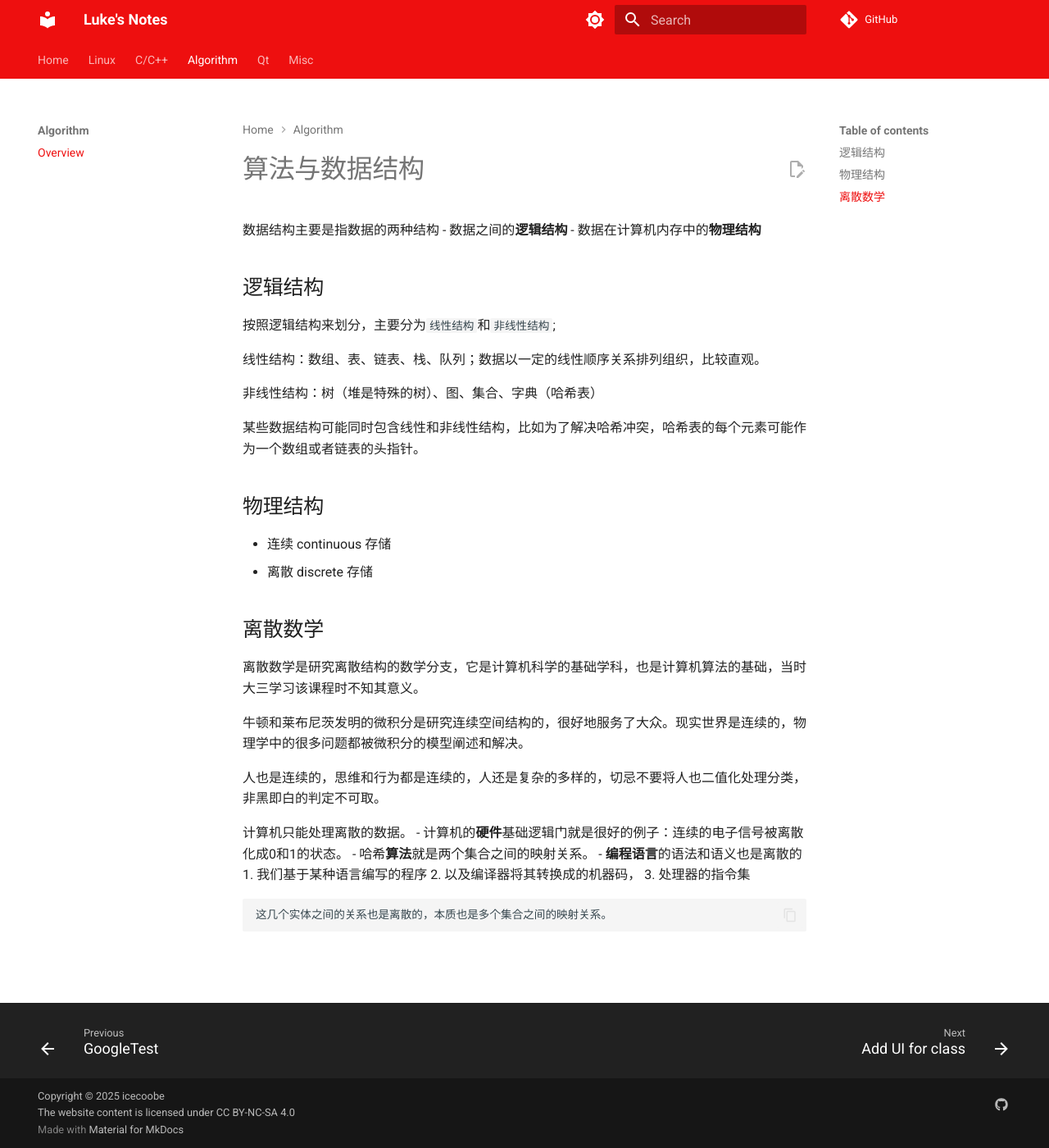
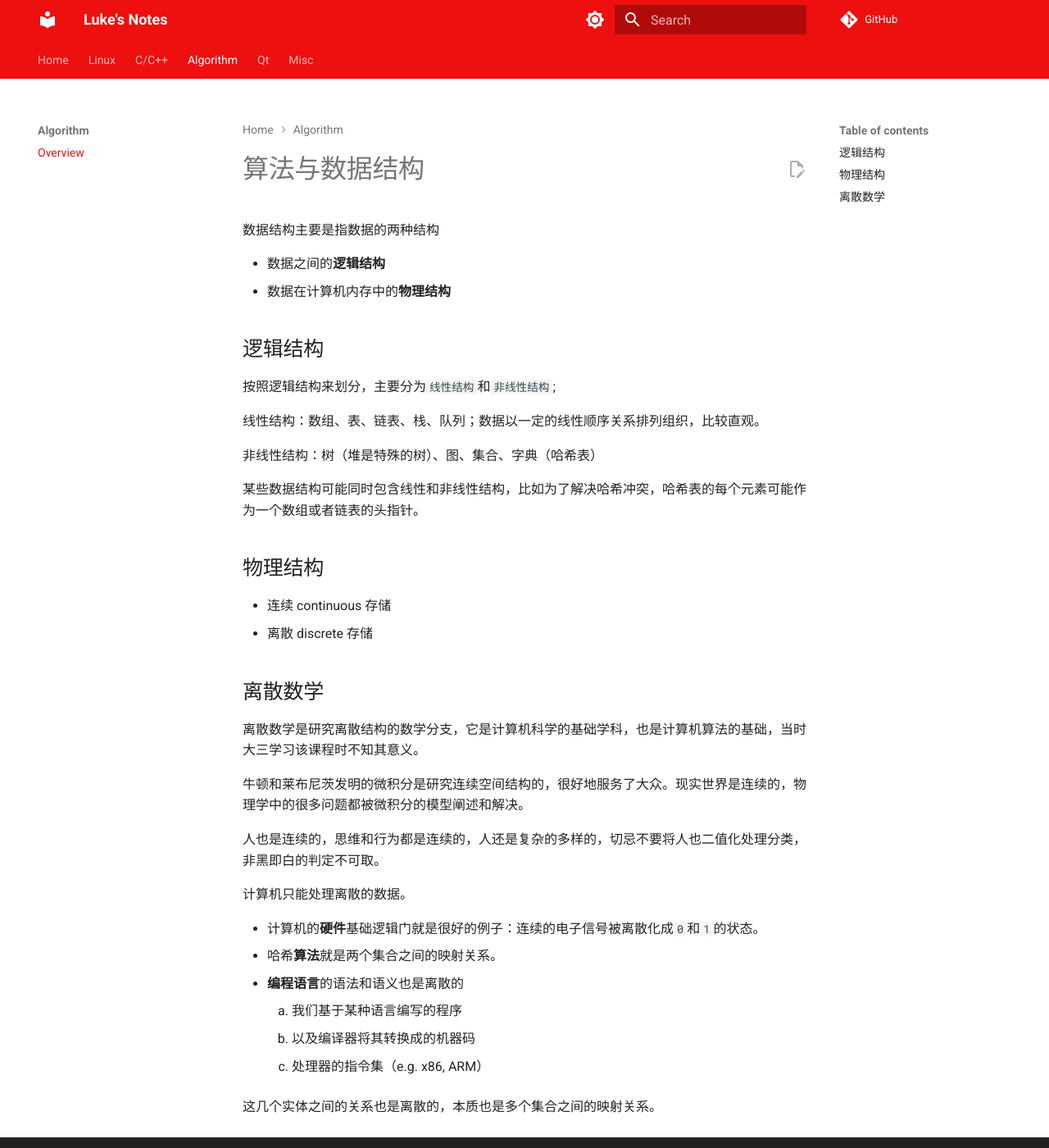
Before and after one commit to icecoobe/notes, an MkDocs documentation site: the page built from docs/algo/overview.md, in a window 1280 px wide and 1400 px high. Shown: the whole window at 82% size. Built offline with MkDocs 1.6.1 and Material for MkDocs 9.7.7, drawn with Linux system fonts in a browser that asks for light colours; comment, search, counter and statistics services are not loaded.

Commit message:
fix markdown format issue

```diff
--- a/docs/algo/overview.md
+++ b/docs/algo/overview.md
@@ -1,6 +1,7 @@
 # 算法与数据结构
 
 数据结构主要是指数据的两种结构
+
 - 数据之间的**逻辑结构**
 - 数据在计算机内存中的**物理结构**
 
@@ -28,11 +29,13 @@
 人也是连续的，思维和行为都是连续的，人还是复杂的多样的，切忌不要将人也二值化处理分类，非黑即白的判定不可取。
 
 计算机只能处理离散的数据。
-- 计算机的**硬件**基础逻辑门就是很好的例子：连续的电子信号被离散化成0和1的状态。
+
+- 计算机的**硬件**基础逻辑门就是很好的例子：连续的电子信号被离散化成`0`和`1`的状态。
 - 哈希**算法**就是两个集合之间的映射关系。
 - **编程语言**的语法和语义也是离散的
+
     1. 我们基于某种语言编写的程序
-    2. 以及编译器将其转换成的机器码，
-    3. 处理器的指令集
+    2. 以及编译器将其转换成的机器码
+    3. 处理器的指令集（e.g. x86, ARM）
 
-    这几个实体之间的关系也是离散的，本质也是多个集合之间的映射关系。
+这几个实体之间的关系也是离散的，本质也是多个集合之间的映射关系。
--- a/mkdocs.yml
+++ b/mkdocs.yml
@@ -131,7 +131,7 @@ nav:
   - Qt:
     - Add UI for class: Qt/add_ui.md
     - Custom Control: Qt/custom_control.md
-    - FAQ: Qt/faq.md
+    - FAQ: Qt/FAQ.md
   - Misc:
     - Talk: misc/talk.md
     - Thinking: misc/thinking.md
```
